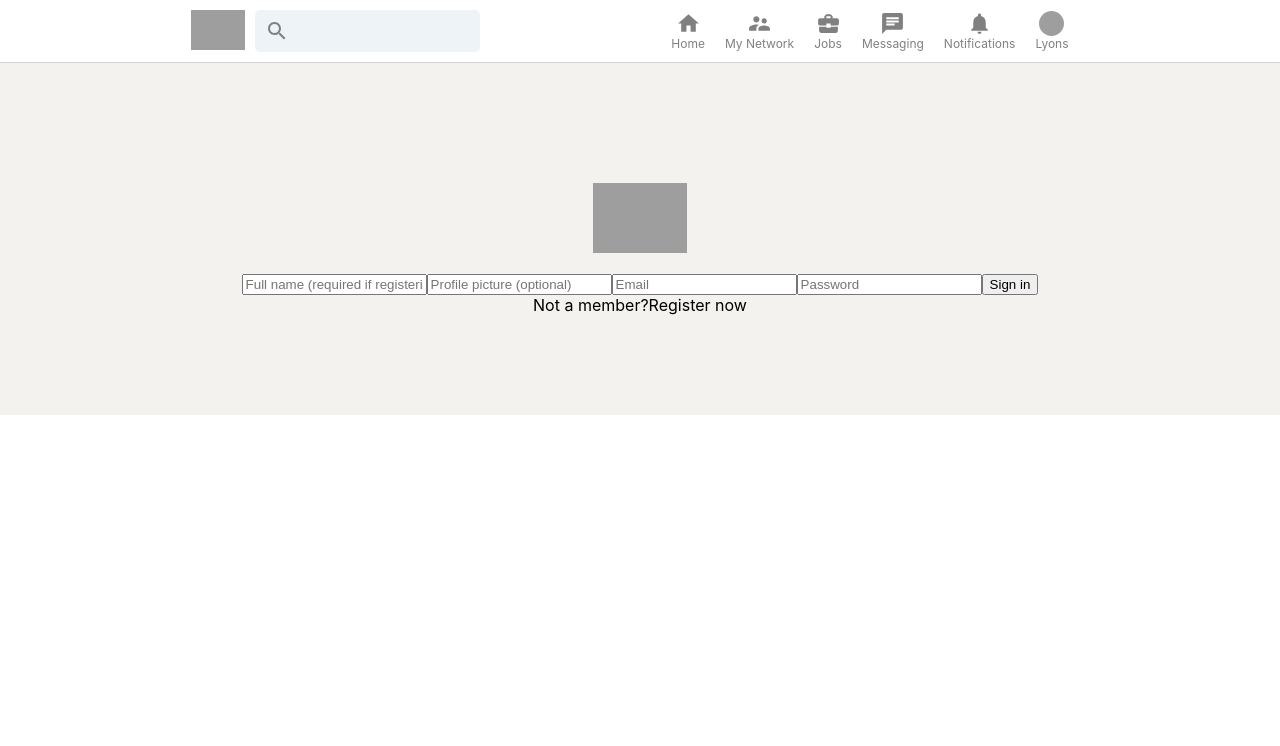
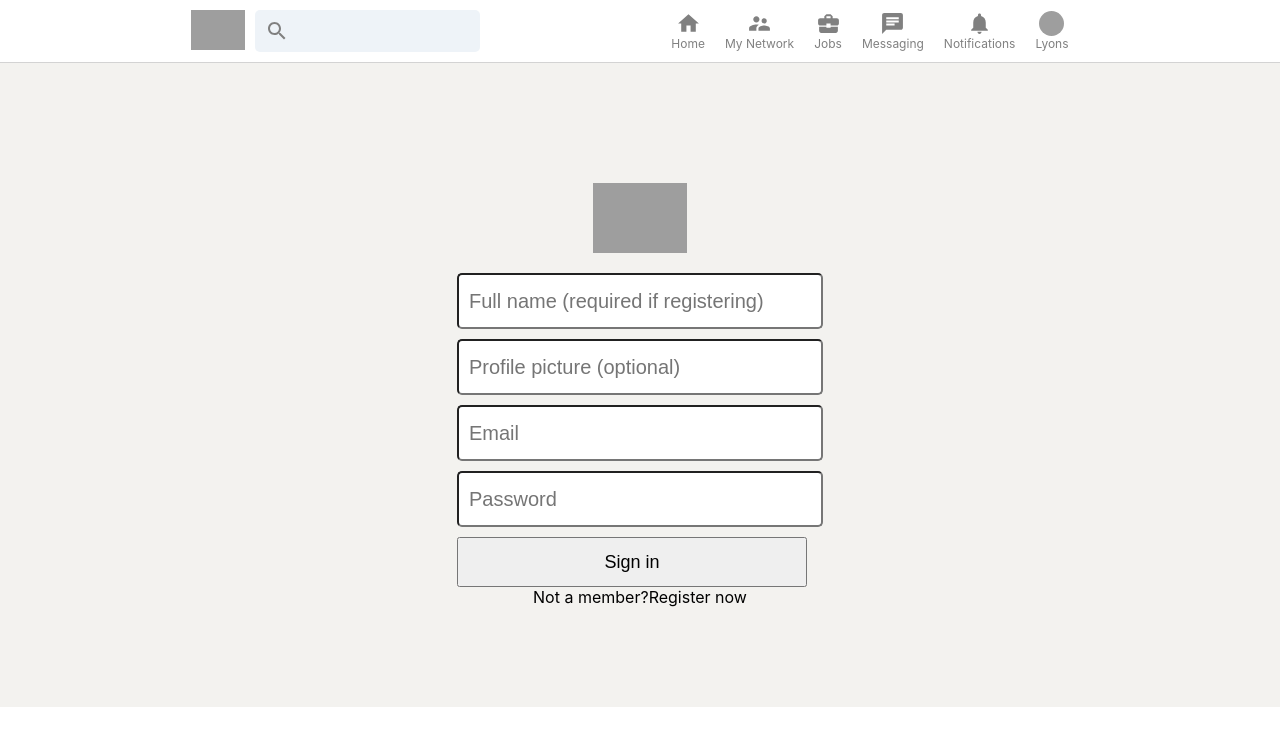
Before and after one commit to Lyonsmasawa/LinkedIn-X, a React (Create React App) app: page / in a window 1280 px wide. Shown: the top 746 px of the page. Built offline with nearby package versions, Linux system fonts and the light colour scheme; grey boxes are pictures that could not be loaded.

Commit message:
style login

```diff
--- a/src/Login.css
+++ b/src/Login.css
@@ -13,3 +13,23 @@
     margin-top: 20px;
     margin-bottom: 20px;
 }
+
+.login > form{
+    display: flex;
+    flex-direction: column;
+}
+
+.login > form >input {
+    width: 350px;
+    height: 50px;
+    font-size: 20px;
+    padding-left: 10px;
+    margin-bottom: 10px;
+    border-radius: 5px;
+}
+
+.login > form > button {
+    width: 350px;
+    height: 50px;
+    font-size: large;
+}
```
